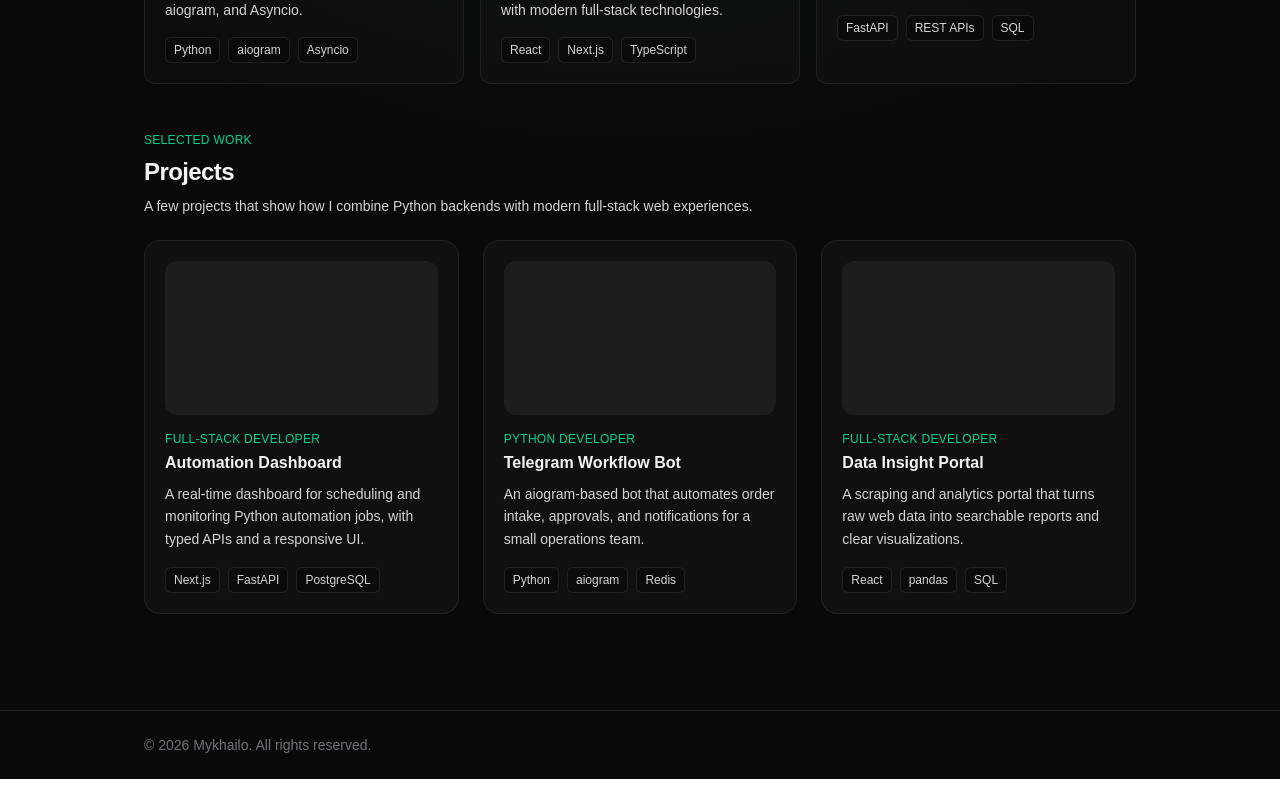
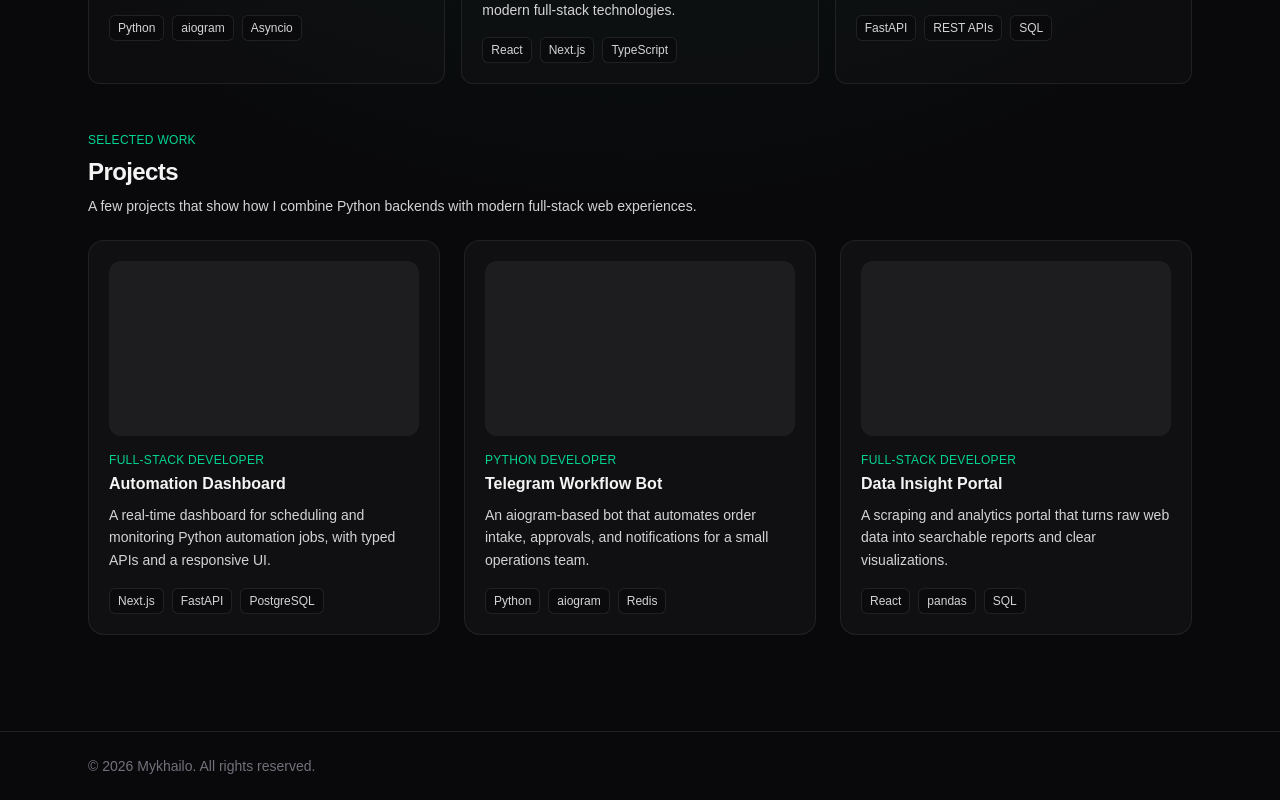
Before and after one commit to misa75306-cyber/portfolio, a Next.js app: page / in a window 1280 px wide. Shown: the part 662-1462 px from the top of the page. Before the commit the page ends 1441 px from the top, so only its background shows below. Built offline with nearby package versions, Linux system fonts and the light colour scheme.

Commit message:
style: expand main container width to max-w-6xl for wider responsive layout

```diff
--- a/app/page.tsx
+++ b/app/page.tsx
@@ -112,8 +112,8 @@ export default function Home() {
         aria-hidden="true"
         className="pointer-events-none absolute left-1/2 top-0 -z-10 h-[500px] w-[500px] -translate-x-1/2 -translate-y-1/3 rounded-full bg-emerald-500/10 blur-[120px]"
       />
-      <header className="fixed top-4 left-1/2 -translate-x-1/2 z-50 w-full max-w-5xl px-4">
-        <div className="relative max-w-5xl mx-auto px-4 py-4 flex items-center justify-center">
+      <header className="fixed top-4 left-1/2 -translate-x-1/2 z-50 w-full max-w-6xl px-4">
+        <div className="relative max-w-6xl mx-auto px-4 py-4 flex items-center justify-center">
           <nav className="flex items-center gap-6 rounded-full border border-zinc-800/80 bg-zinc-900/80 px-5 py-2 shadow-lg backdrop-blur-md">
             <ul className="flex items-center gap-6">
               {navLinks.map((link) => {
@@ -146,7 +146,7 @@ export default function Home() {
         </div>
       </header>
 
-      <main className="max-w-5xl mx-auto px-4 pt-28 pb-12 w-full">
+      <main className="max-w-6xl mx-auto px-6 pt-28 pb-12 w-full">
         <section id="about" className="grid grid-cols-1 lg:grid-cols-12 gap-8 items-center py-12">
           <div className="lg:col-span-5">
             <div className="rounded-2xl border border-zinc-800/80 bg-zinc-900/40 p-4 backdrop-blur-sm">
@@ -286,7 +286,7 @@ export default function Home() {
       </main>
 
       <footer id="contact" className="border-t border-zinc-800/80">
-        <div className="max-w-5xl mx-auto px-4 py-6 text-sm text-zinc-500">
+        <div className="max-w-6xl mx-auto px-6 py-6 text-sm text-zinc-500">
           © {new Date().getFullYear()} Mykhailo. All rights reserved.
         </div>
       </footer>
```
